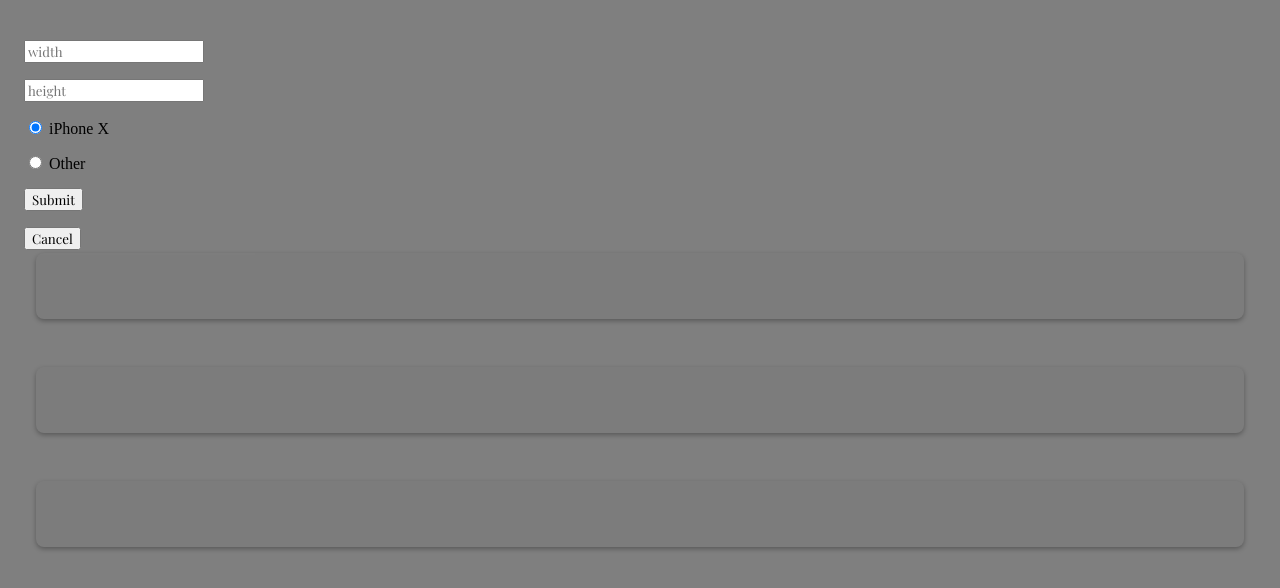
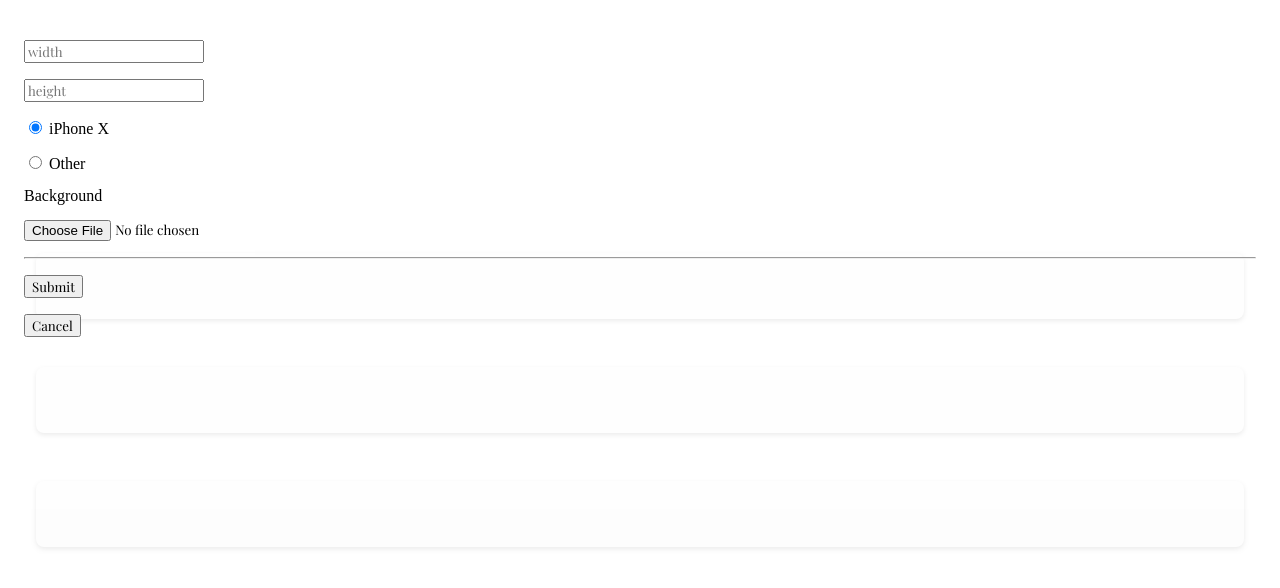
Before and after one commit to vincenzorm117/goals-wallpaper-maker, a website: page form.html in a window 1280 px wide. Both pictures are taken after a click on the element 1250 px from the left and 770 px from the top of the page. Drawn offline with nearby package versions, Linux system fonts and the light colour scheme.

Commit message:
Added background changing

```diff
--- a/form.html
+++ b/form.html
@@ -29,6 +29,11 @@
                 <input type="radio" name="type" value="0">
                 <label for="0">Other</label>
             </div>
+            <div>
+                <label for="">Background</label><br><br>
+                <input type="file" name="background">
+            </div>
+            <hr>
             <input type="submit" value="Submit">
             <button class="cancel">Cancel</button>
         </form>
@@ -38,8 +43,21 @@
     <script src="./node_modules/dom-to-image/dist/dom-to-image.min.js"></script>
     <script src="./node_modules/randomcolor/randomColor.js"></script>
     <script>
+        // Declare all variables
+        var goals = JSON.parse(window.localStorage.getItem('goals'));
+        var deviceTypes = {
+            '1': [375,812], // iPhone X
+        }
+        // Declare all element variables
         var boxes = document.querySelectorAll('.box');
-        var goals = JSON.parse(window.localStorage.getItem('goals'));
+        var container = document.querySelector('.container');
+        var popup = document.querySelector('.popup');
+        var form = document.querySelector('form');
+        var downloadLink = popup.querySelector('[download]');
+        var cancelButton = document.querySelector('.cancel');
+        var backgroundInput = document.querySelector('input[type="file"]');
+
+        // Initialize goals with previously entered goals.
         if( Array.isArray(goals) ) {
             boxes[0].innerText = goals[0];
             boxes[1].innerText = goals[1];
@@ -48,6 +66,7 @@
             goals = ['','',''];
         }
 
+        // On clipboard paste to boxes remove all formatting.
         for(let i = 0; i < boxes.length; i++) {
             boxes[i].addEventListener('paste', function(e){
                 e.preventDefault()
@@ -55,11 +74,11 @@
                 try {
                     paste = paste.toString();
                 } catch(e){}
-                console.log(paste)
                 e.target.innerHTML = paste;
             })
         }
 
+        // Constantly save all goals to localStorage
         setInterval(() => {
             var isDifferent = false;
             for(let i = 0; i < boxes.length; i++) {
@@ -73,23 +92,34 @@
             }
         }, 100);
 
-        var container = document.querySelector('.container');
-        var popup = document.querySelector('.popup');
-        var form = document.querySelector('form');
-        var downloadLink = popup.querySelector('[download]');
-        var cancelButton = document.querySelector('.cancel');
-        document.querySelector('.change-color').addEventListener('click', (e) => {  popup.classList.add('active');  });
+        // Setup listener to open the popup.
+        document.querySelector('.change-color').addEventListener('click', (e) => {
+            e.preventDefault();
+            e.stopPropagation();
+            popup.classList.add('active');
+        });
+
+        // Setup listener to close the popup.
         cancelButton.addEventListener('click', (e) => {
+            e.preventDefault();
+            e.stopPropagation();
             popup.classList.remove('active');
             downloadLink.classList.remove('active');
         });
 
-        var deviceTypes = {
-            '1': [375,812], // iPhone X
-        }
+        // Setup listener to update the background.
+        backgroundInput.addEventListener('change', function(e){
+            e.preventDefault();
+            e.stopPropagation();
+            let url = window.URL.createObjectURL(e.target.files[0]);
+            container.style.backgroundImage = `url("${url}")`;
+        })
 
+
+        // Hijack form submission
         form.addEventListener('submit', (e) => {
             e.preventDefault();
+            e.stopPropagation();
             var form = new FormData(e.target);
             var type = form.get('type');
             if( type == '1' ) {
@@ -110,33 +140,10 @@
                 let url = window.URL.createObjectURL(blob);
                 downloadLink.href = url;
                 downloadLink.classList.add('active')
+                downloadLink.click();
             });
         });
 
-        // function hexToRgb(hex) {
-        //     var result = /^#?([a-f\d]{2})([a-f\d]{2})([a-f\d]{2})$/i.exec(hex);
-        //     return result ? {
-        //         r: parseInt(result[1], 16),
-        //         g: parseInt(result[2], 16),
-        //         b: parseInt(result[3], 16)
-        //     } : null;
-        // }
-
-        // var container = document.querySelector('.container');
-        // document.querySelector('.change-color').addEventListener('click', (e) => {
-        //     var color = '#' + Math.floor(Math.random()*16777215).toString(16);
-        //     var otherColor = randomColor({ count: 1, hue: color });
-
-        //     var rgb = hexToRgb(otherColor);
-        //     var bwColor = (Math.max(rgb.r,rgb.g,rgb.b) + Math.min(rgb.r,rgb.g,rgb.b))/2;
-        //     bwColor = bwColor < 128 ? 0 : 255;
-        //     var textColor = `rgb(${bwColor},${bwColor},${bwColor})`;
-        //     container.style.background = color;
-        //     for(let i = 0; i < boxes.length; i++) {
-        //         boxes[i].style.background = otherColor;
-        //         boxes[i].style.color = textColor;
-        //     }
-        // });
     </script>
 </body>
 </html>
--- a/style.css
+++ b/style.css
@@ -59,7 +59,10 @@ table {
 
 
 .container {
-    background: #fff;
+    background-color: #fff;
+    background-size: cover;
+    background-position: center center;
+    background-repeat: no-repeat;
     height: 100vh;
     max-height: 100vh;
     padding: 24px;
@@ -102,7 +105,7 @@ table {
     left: 0;
     width: 100%;
     height: 100%;
-    background: #00000080;
+    background: rgba(255, 255, 255, 0.74);
 }
 
 .popup.active {
```
